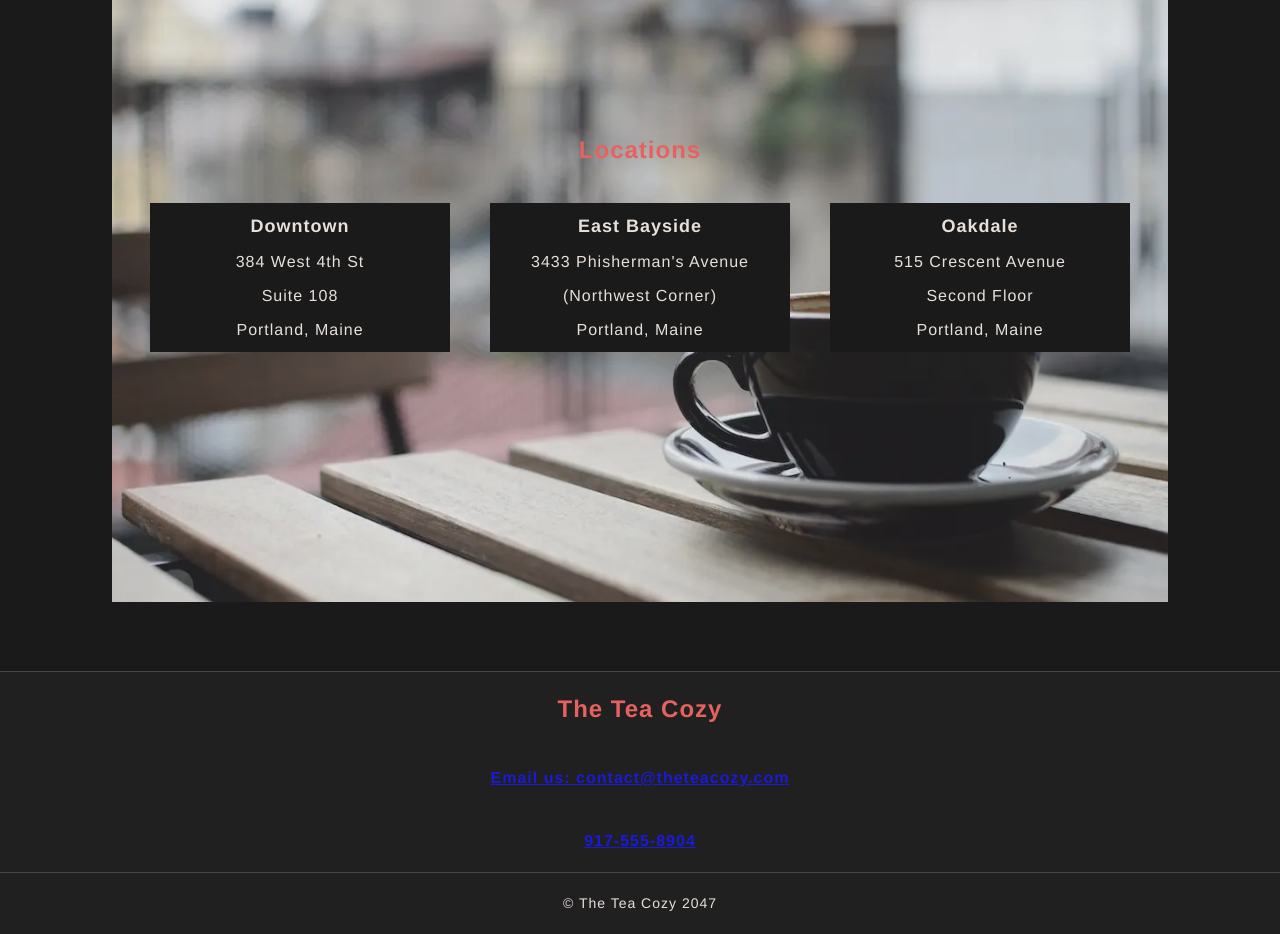
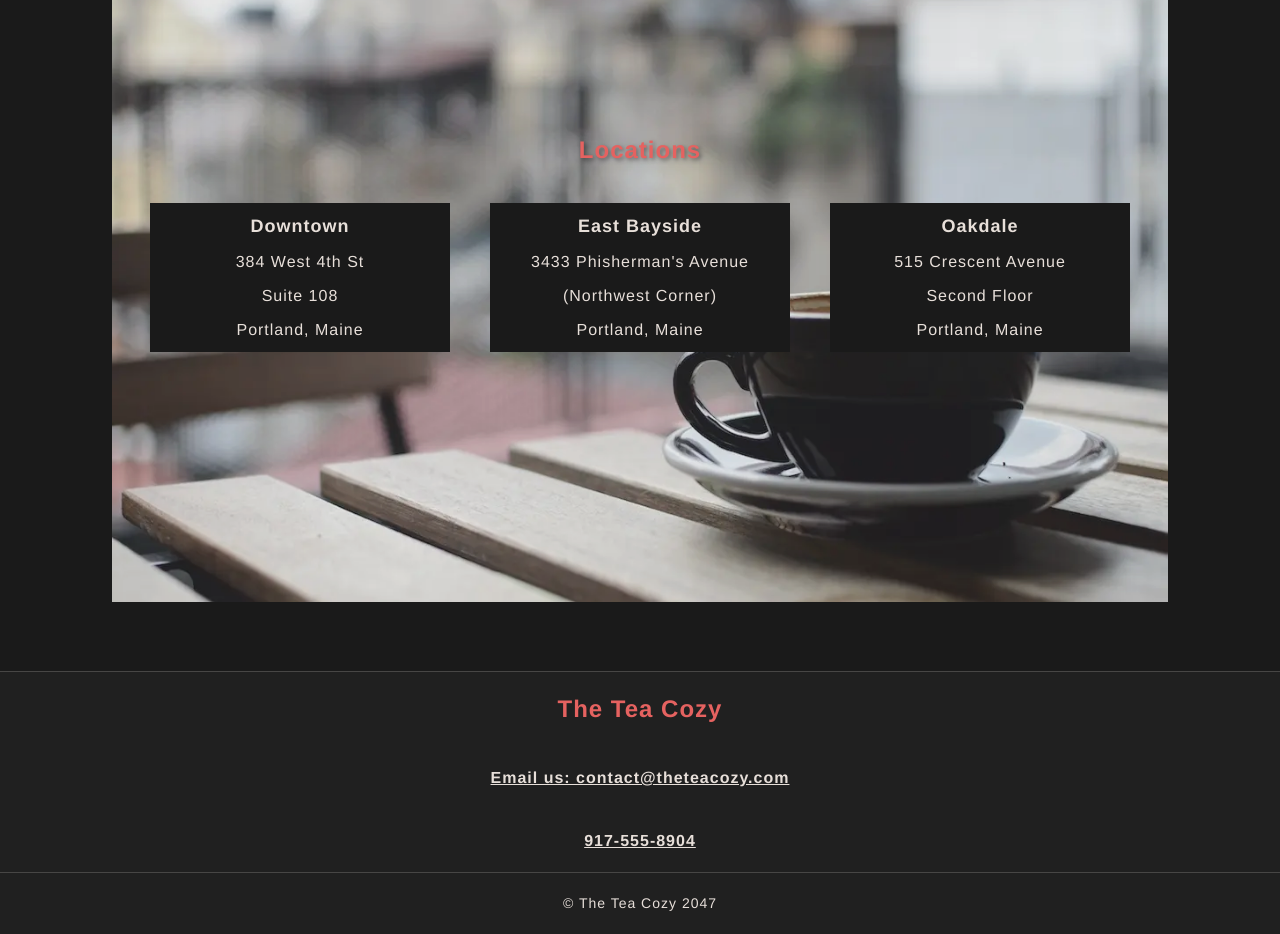
Before and after one commit to armand-sa/Tea-Cozy, a plain HTML site: page index.html in a window 1280 px wide. Shown: the part 1640-2574 px from the top of the page. Drawn offline with Linux system fonts and the light colour scheme.

Commit message:
Update style.css

```diff
--- a/css/style.css
+++ b/css/style.css
@@ -61,7 +61,6 @@ h2 {
 #mission h2 {
   color: #fff5ee;
   font-size: 1.2rem;
-
 }
 
 h3 {
@@ -128,7 +127,7 @@ nav li > a  {
 /* Nav Links Hover effect */
 nav li > a:hover  {
   color: #FD5B58;
-  text-decoration: underline;
+  text-decoration: none;
 }
 
 
@@ -244,6 +243,10 @@ main {
   flex-wrap: wrap;
 }
 
+#locations > .card-container > h2 {
+  text-shadow: 2px 2px 4px rgba(0, 0, 0, 0.5);
+}
+
 .card {
   box-sizing: border-box;
   background-color: black;
@@ -274,6 +277,19 @@ footer {
   margin: 0;
 }
 
+.contact a {
+  color: #fff5ee;
+  text-decoration: underline;
+  cursor: pointer;
+  transition: all 0.3s ease-in-out;
+}
+
+/* Hover */
+.contact a:hover {
+  color: #FD5B58;
+  text-decoration: none;
+}
+
 .contact {
   height: 200px;
   display: flex;
```
